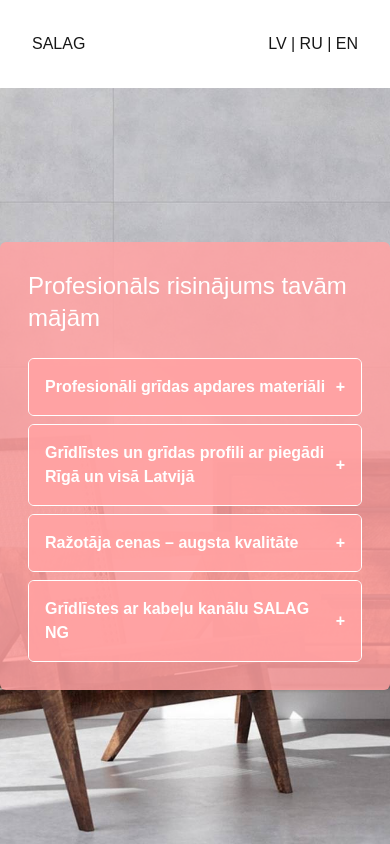
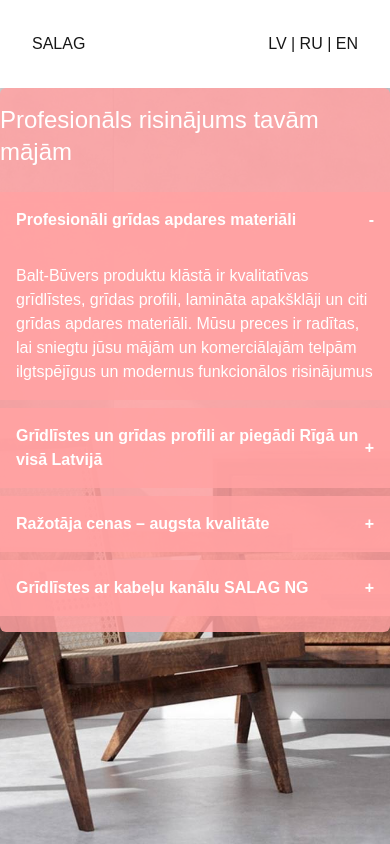
Before and after one commit to ArnisZeps/slg-next-app, a Next.js app: page /1 in a window 390 px wide. Shown: the top 844 px of the page. Built offline with nearby package versions, Linux system fonts and the light colour scheme.

Commit message:
feat: improved home page structure

```diff
--- a/src/app/[locale]/page.tsx
+++ b/src/app/[locale]/page.tsx
@@ -8,14 +8,13 @@ import Accordion from "@/components/Accordion";
 
 export default function Home() {
   const t = useTranslations("HomePage");
-  console.log(t);
   return (
     <div className="flex flex-col  dark:bg-slate-800 dark:text-white">
       {/* Full-page height div */}
       <section className="h-screen flex flex-col snap-start">
         <Header />
-        <div style={{ backgroundImage: "url('/classic-hero.jpg')" }} className="bg-cover bg-center flex-1 flex flex-col items-center justify-center">
-          <div className=" bg-red-300/85 p-7 flex flex-col gap-6 items-center md:p-14  md:gap-12 text-white rounded-md md:max-w-2/3 ">
+        <div style={{ backgroundImage: "url('/classic-hero.jpg')" }} className="bg-cover bg-center flex-1 flex flex-col md:items-center md:justify-center">
+          <div className=" bg-red-300/85  text-white rounded-md flex flex-col gap-6 items-center py-4 md:p-14 md:gap-12 md:max-w-2/3 ">
             <h1 className="text-2xl">{t("HeroTitle")}</h1>
             {/* Desktop Version */}
             <div className="hidden md:block font-medium text-lg pl-4 space-y-2 md:max-w-full">
--- a/src/components/Accordion/index.tsx
+++ b/src/components/Accordion/index.tsx
@@ -8,7 +8,7 @@ type AccordionItem = {
 };
 
 export default function Accordion({ items }: { items: AccordionItem[] }) {
-  const [openIndex, setOpenIndex] = useState<number | null>(null);
+  const [openIndex, setOpenIndex] = useState<number | null>(0);
 
   const toggle = (index: number) => {
     setOpenIndex(index === openIndex ? null : index);
@@ -17,7 +17,7 @@ export default function Accordion({ items }: { items: AccordionItem[] }) {
   return (
     <div className="w-full space-y-2">
       {items.map((item, index) => (
-        <div key={index} className="border rounded-md overflow-hidden">
+        <div key={index} className=" overflow-hidden">
           <button
             onClick={() => toggle(index)}
             className="w-full text-left p-4 bg-red-300/85 text-white font-extrabold flex justify-between items-center"
```
